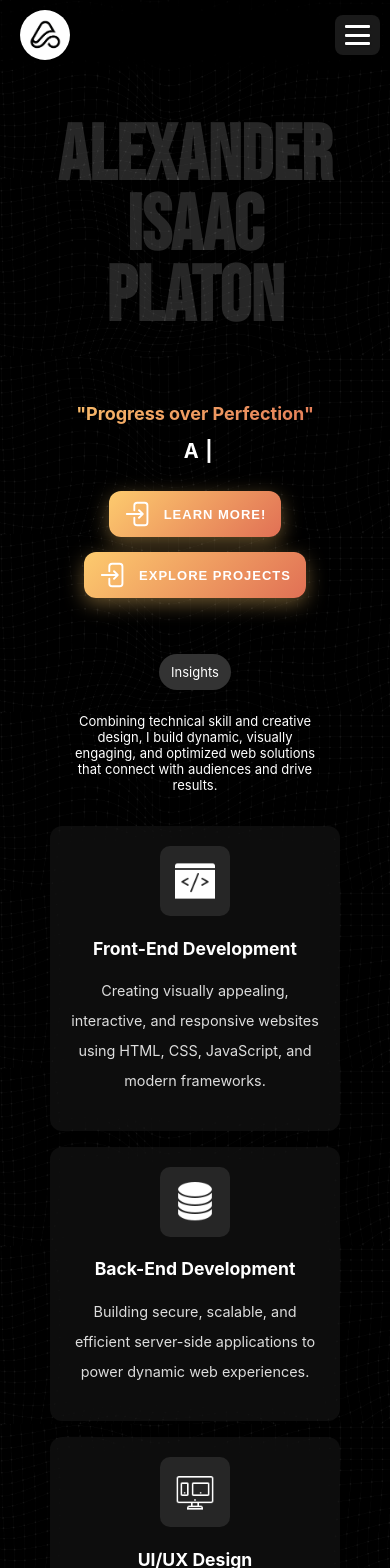
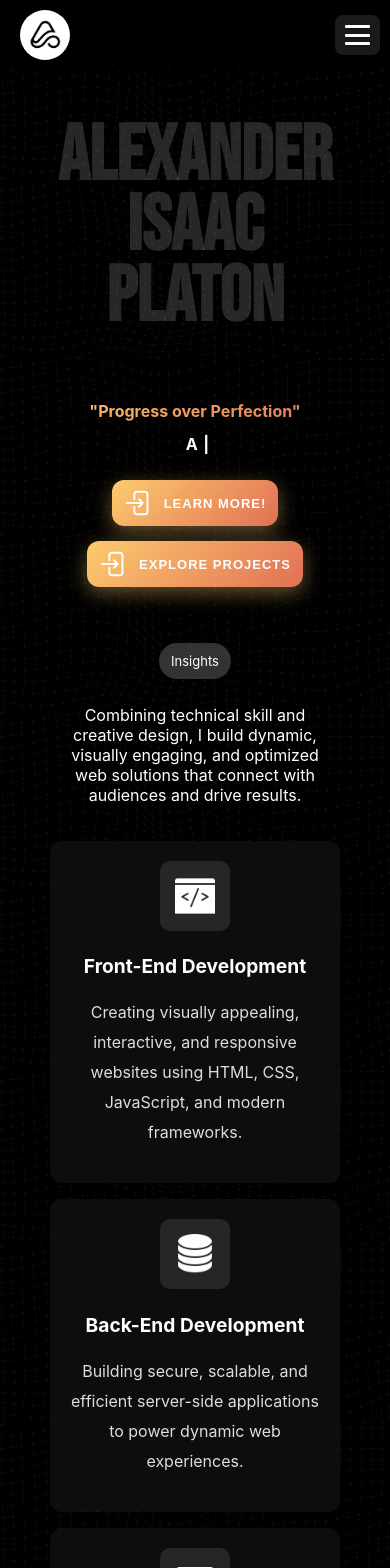
Before and after one commit to aiplats/aiplats, a React (Create React App) app in the folder portfolio/: page / in a window 390 px wide. Shown: the top 1568 px of the page. Built offline with nearby package versions, Linux system fonts and the light colour scheme.

Commit message:
fix: updated font sizes at mobile responsive @ header & footer

```diff
--- a/portfolio/src/components/Footer/Footer.css
+++ b/portfolio/src/components/Footer/Footer.css
@@ -37,7 +37,7 @@
 }
 
 .footer-name p {
-  font-size: 1.1rem;
+  font-size: 1rem;
   line-height: 1.6;
 }
 
--- a/portfolio/src/components/Header/Header.css
+++ b/portfolio/src/components/Header/Header.css
@@ -535,7 +535,7 @@
 
   .text-tag h3 {
     width: 70%;
-    font-size: 13px;
+    font-size: 16px;
   }
 
   .container {
@@ -568,11 +568,11 @@
   }
 
   .services-details h3 {
-    font-size: 1.1rem;
+    font-size: 1.2rem;
   }
 
   .services-details p {
-    font-size: 0.9rem;
+    font-size: 1rem;
   }
 
   .sub-header-text {
@@ -582,11 +582,11 @@
   }
 
   .sub-header-text button {
-    padding: 8px 10px;
+    padding: 8px 12px;
   }
 
   .sub-header-text button span {
-    font-size: 13px;
+    font-size: 15px;
   }
 
   .project-slide {
@@ -635,16 +635,16 @@
 /* Extra small screens */
 @media (max-width: 480px) {
   .typing-text {
-    font-size: 20px;
+    font-size: 16px;
   }
 
   .grid-right h2 {
-    font-size: large;
+    font-size: 16px;
   }
 
   .grid-right button {
     font-size: small;
-    padding: 8px 15px;
+    padding: 8px 12px;
   }
 
   .project-slide {
--- a/portfolio/src/components/Header/Header.js
+++ b/portfolio/src/components/Header/Header.js
@@ -91,7 +91,6 @@ export const Header = () => {
                 <div className="grid-right-buttons">
                   <Link to="/About"><button><span><HiArrowRightEndOnRectangle size={30}/>Learn More!</span></button></Link>
                   <Link to="/Projects"><button><span><HiArrowRightEndOnRectangle size={30}/>Explore Projects</span></button></Link>
-                  {/* <a href="/Platon_Alexander_CV.pdf" download="Platon_Alexander_CV.pdf"><button><span><HiArrowDownCircle size={30}/>Download CV</span></button></a> */}
                 </div>
               </div>
             </div>
```
